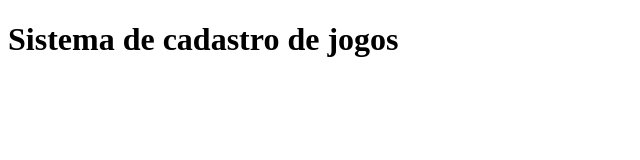
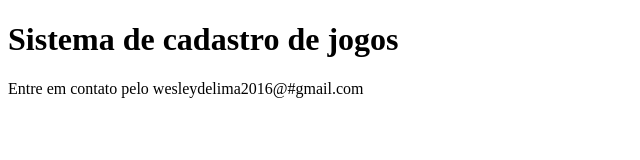
Before and after one commit to wesleyLM/sistema-de-cadastro, a plain HTML site: page index.html in a window 1280 px wide. Shown: the whole page, without its empty margins (0-640 px from the left). Drawn offline with Linux system fonts and the light colour scheme.

Commit message:
Adicionado paragrafo de contato no index.html

```diff
--- a/index.html
+++ b/index.html
@@ -8,6 +8,7 @@
 </head>
 <body>
     <h1>Sistema de cadastro de jogos</h1>
+    <p>Entre em contato pelo wesleydelima2016@#gmail.com</p>
     <script src="app.js"></script>
 </body>
 </html>
```
